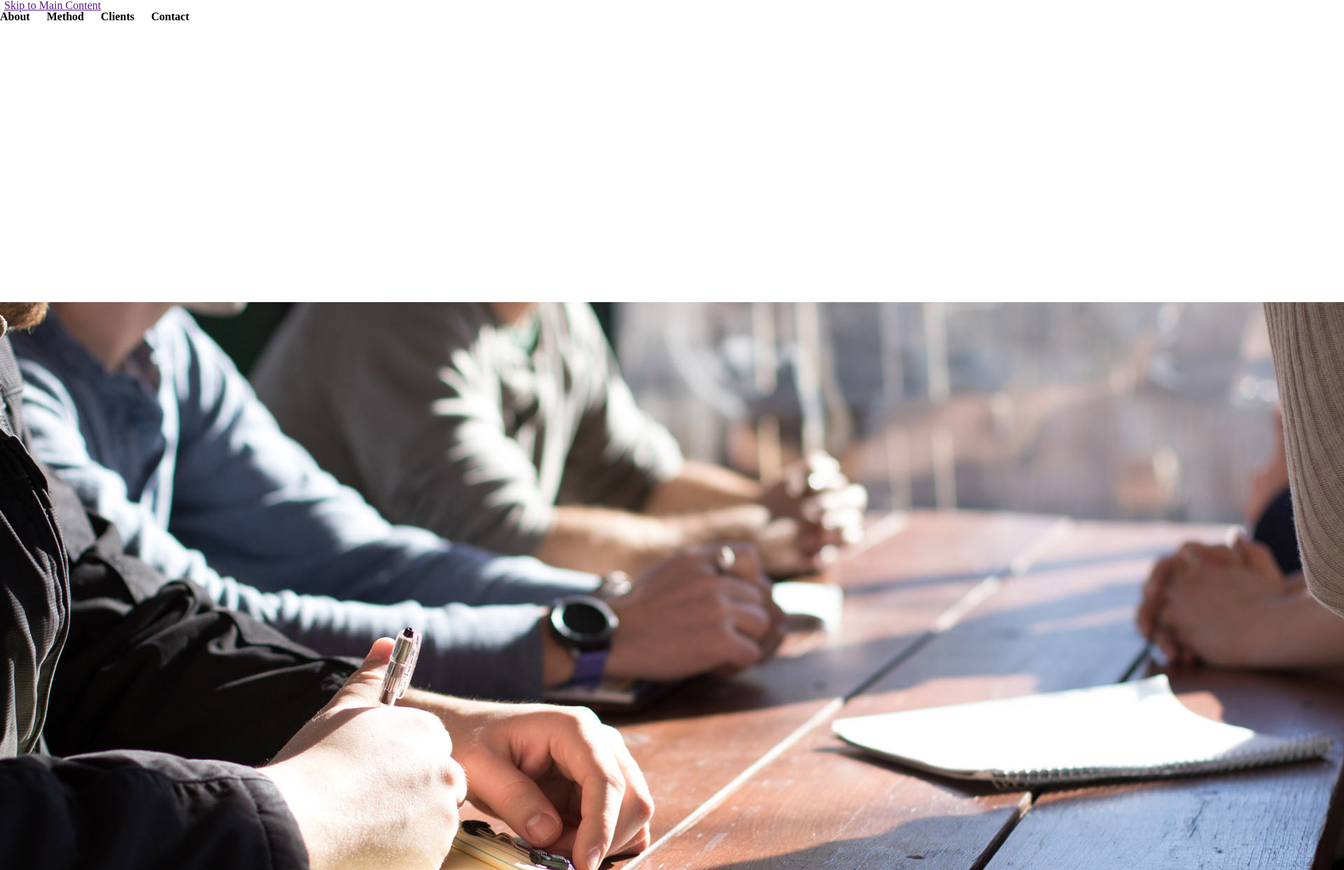
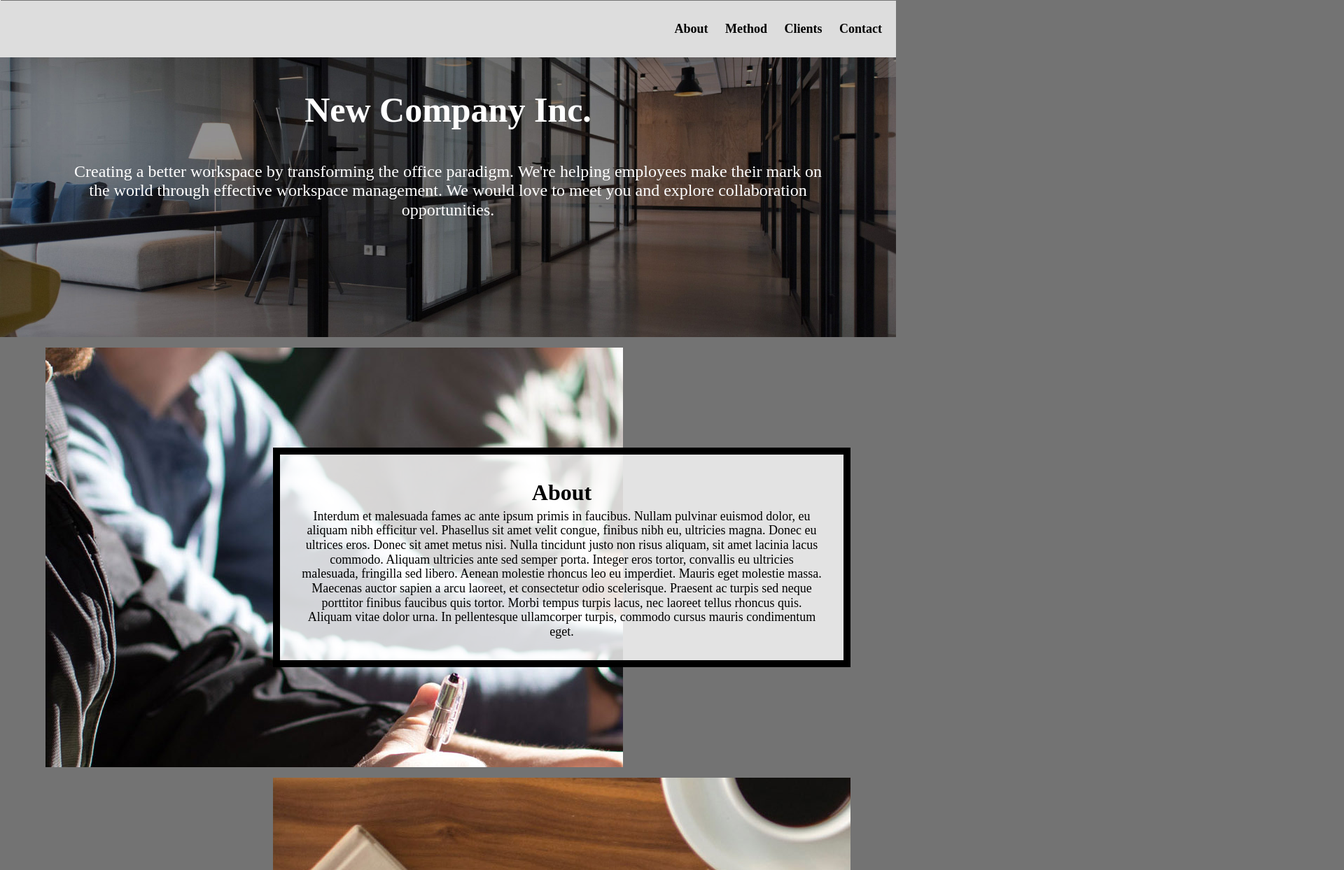
Before and after one commit to jtauro-umich/hw3_2024, a plain HTML site: page index.html in a window 1280 px wide. Shown: the top 1244 px of the page at 70% size, 1920 px wide, since content can reach past the window. Drawn offline with Linux system fonts and the light colour scheme.

Commit message:
ready for validation

```diff
--- a/css/style.css
+++ b/css/style.css
@@ -10,7 +10,6 @@ body{
   padding: 0;
 }
 
-
 .overview{
   background-attachment: fixed; /* Parallax effect */
   background-position: center;  /* Parallax effect */
@@ -19,7 +18,6 @@ body{
   color: white;
   height: 400px;                /* Parallax effect */
 }
-
 
 .overview p{
   color: white;
@@ -107,47 +105,129 @@ footer{
 
 /* Step 1: Write selector/rule property to add an underline when
 links in the navigation are in the hover or focus state.*/
-
+nav a:hover, nav a:focus{
+  text-decoration: underline;
+}
 
 
 /* Step 2a: Write selector/rule property to position the default position for the skip class element*/
-
+.skip {
+  left: -10000px;
+  top: -40px;
+  width: 1px;
+  height: 1px;
+  overflow: hidden;
+}
 
 /* Step 2b: Write selector/rule property to position the skip class element when it is in focus*/
-
+.skip a:focus {
+  position: absolute;
+  width: auto;
+  height: auto;
+  /* top: 0%; */
+  top: 20px;
+  left: 0%;
+  padding: 1%;
+  background: #ffc;
+}
 
 /* Step 3: Write selector/rule property to style all elements when in focus*/
-
-
+*:focus {
+  border: 2px solid #0000FF;
+  padding: 4px;
+}
 
 /* Step 4: Write selector/rule property to style the container */
-
+.container {
+  display: grid;
+  grid-template-columns: 1fr 5fr 1fr;
+  gap: 15px;
+}
 
 /* Step 5: Write selector/rule property to add the background image to the
 first div in the grid  and place it in the grid. */
+.container div:first-child{
+  grid-column: 1 / -1;
+  background-image: url('../images/header.jpg');
 
+  /* W3Schools - reate the parallax scrolling effect */
+  background-attachment: fixed;
+  background-position: center;
+  background-repeat: no-repeat;
+  background-size: cover;
+}
 
 
 /* Steps 6 and 7: Write the selector/rule properties to add place the next elements in the next
  four rows in the grid. */
 
-      /*This will be a lot of rules.... but be strategic and combine seletors*/
+ /*This will be a lot of rules.... but be strategic and combine seletors*/
+ .about-image, .method-image, .clients-image, .contact-image {
+    /* TODO: confirm */
+    grid-column: 1 / -1;
+    max-height: 600px;
+    overflow: hidden;
+  }
 
+  .about, .method, .clients, .contact {
+    grid-column: 2 / span 1;
+  }
+
+  .about, .about-image {
+    grid-row-start: 2;
+  }
+
+  .method, .method-image {
+    grid-row-start: 3;
+  }
+
+  .clients, .clients-image {
+    grid-row-start: 4;
+  }
+
+  .contact, .contact-image {
+    grid-row-start: 5;
+  }
 
  /* Step 8: Write the selector/rule property to style the .text-block class. */
+ .text-block {
+  /* TODO: confirm this */
+  /* margin-left: auto;
+  margin-right: auto; */
+
+  align-self: center;
+  justify-self: center;
+  text-align: center;
+ }
 
 
 /* Add your media query here */
-
+@media screen and (min-width: 800px) {
 
   /* Step 9: Write the selector/rule property to style the nav element */
-
+  nav{
+    padding: 30px 0;
+    text-align: right;
+  }
 
   /* Step 10: Write the selector/rule property to update the .container class */
-
+  .container {
+    display: grid;
+    grid-template-columns: 50px auto 500px auto 50px;
+  }
 
   /* Steps 11 and 12: Update the grid-column property of the grid's children (where-needed)*/
+  .about, .clients, .method-image, .contact-image {
+    grid-column: 3 / span 2;
+  }
 
+  .method, .contact, .about-image, .clients-image {
+    grid-column: 2 / span 2;
+  }
 
-
- /* Step 13:Write the selector/rule property to update the .text-block class */
+  /* Step 13:Write the selector/rule property to update the .text-block class */
+  .text-block {
+    max-height: 250px;
+    overflow: auto;
+  }
+}
--- a/index.html
+++ b/index.html
@@ -4,30 +4,36 @@
     <meta charset="utf-8">
     <meta name="viewport" content="width=device-width, initial-scale=1.0">
     <link rel="icon" type="image/png" href="images/logo-drk.png" />
-    <link rel="stylesheet" type="text/css" href="css/style.css">
-    <link rel="stylesheet" type="text/css" href="css/html5reset.css">
+    <link rel="stylesheet" href="css/html5reset.css">
+    <link rel="stylesheet" href="css/style.css">
     <title>Newer Company Inc.</title>
   </head>
+
   <body>
-    <div class="skip"><a href="">Skip to Main Content</a></div>
+    <div class="skip"><a href="#main">Skip to Main Content</a></div>
     <header>
       <nav>
           <ul>
-            <li><a href="">About</a></li>
-            <li><a href="">Method</a></li>
-            <li><a href="">Clients</a></li>
-            <li><a href="">Contact</a></li>
+            <li><a href = "#about">About</a></li>
+            <li><a href = "#method">Method</a></li>
+            <li><a href = "#clients">Clients</a></li>
+            <li><a href = "#contact">Contact</a></li>
           </ul>
         </nav>
     </header>
+
     <main class="container" id = "main">
-      <div class = overview>
+      <!-- <div class = header>
+        <img src="images/header.jpg" alt="office windows"/>
+      </div> -->
+
+      <div class="overview">
         <h1>New Company Inc.</h1>
         <p>Creating a better workspace by transforming the office paradigm. We're helping employees make their mark on the world through effective workspace management.  We would love to meet you and explore collaboration opportunities.</p>
       </div>
 
       <div class="about-image" id="about">
-        <img src="images/about.jpg" alt=""/>
+        <img src="images/about.jpg" alt="workers sitting at desks"/>
       </div>
 
       <div class="about text-block">
@@ -36,7 +42,7 @@
       </div>
 
       <div class="method-image" id="method">
-        <img src="images/method.jpg" alt=""/>
+        <img src="images/method.jpg" alt="handwritten notes and notebooks"/>
       </div>
 
       <div class="method text-block">
@@ -46,7 +52,7 @@
       </div>
 
       <div class="clients-image" id="clients">
-        <img src="images/clients.jpg" alt=""/>
+        <img src="images/clients.jpg" alt="man drinks coffee in meeting"/>
       </div>
 
       <div class="clients text-block">
@@ -55,7 +61,7 @@
       </div>
 
       <div class="contact-image" id="contact">
-        <img src="images/contact.jpg" alt =""/>
+        <img src="images/contact.jpg" alt ="man talks on phone"/>
       </div>
 
       <div class="contact text-block">
```
Also changed, not shown: InspectElementLargeScreen.png (deleted), 2 other files.
